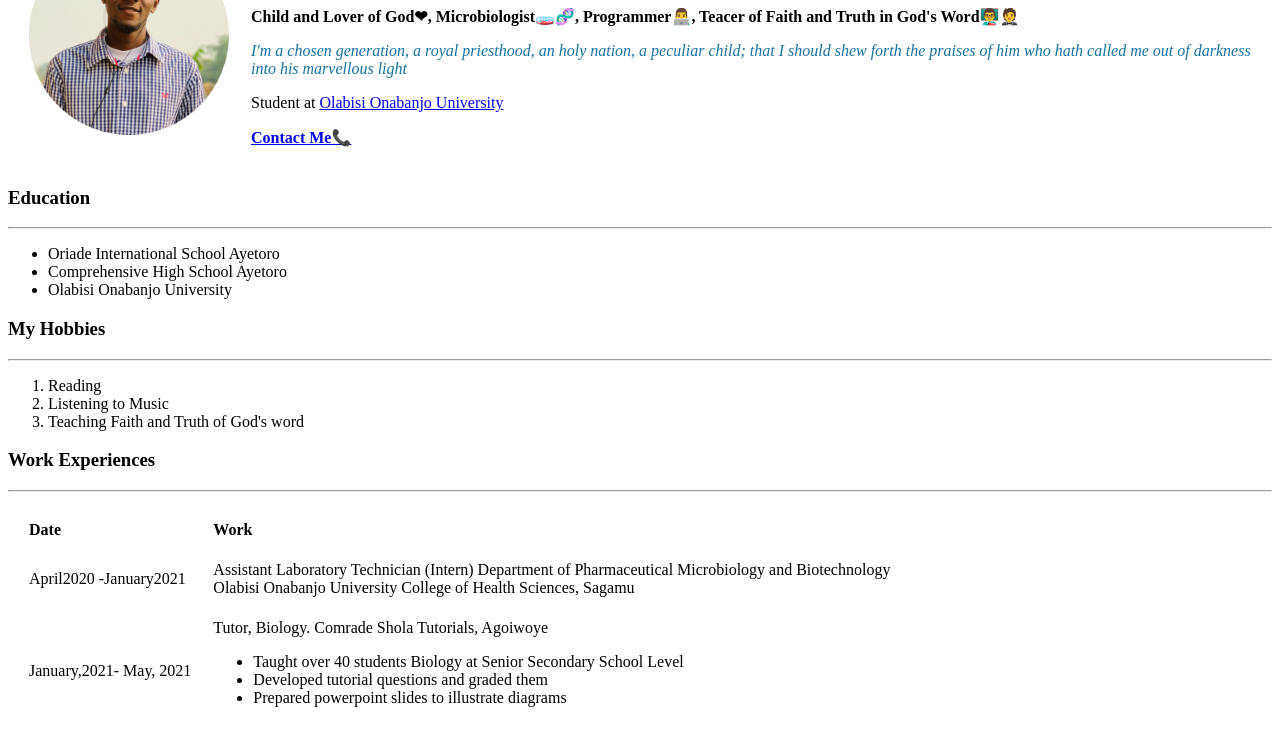
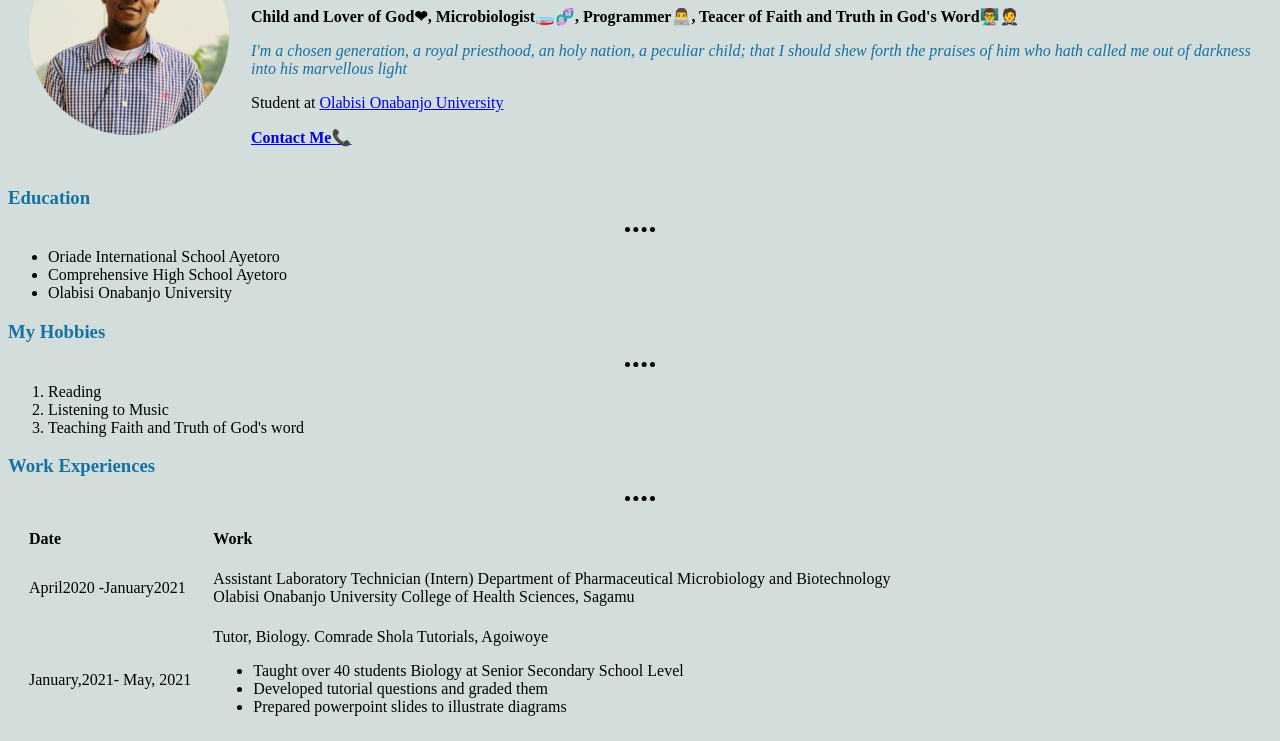
Before and after one commit to OfemiMike/Profile, a plain HTML site: page index.html in a window 1280 px wide. Shown: the part 102-843 px from the top of the page. Drawn offline with Linux system fonts and the light colour scheme; the site is published under a folder, as on GitHub Pages, so addresses that start at the root find nothing.

Commit message:
Update index.html

```diff
--- a/index.html
+++ b/index.html
@@ -4,7 +4,7 @@
 <head>
   <meta charset="utf-8">
   <title> Femi's Personal Site</title>
-  <link rel="stylesheet "href="/styles.css">
+  <link rel="stylesheet "href="Profile/styles.css">
 </head>
 <body>
   <table cellspacing="20">
```
